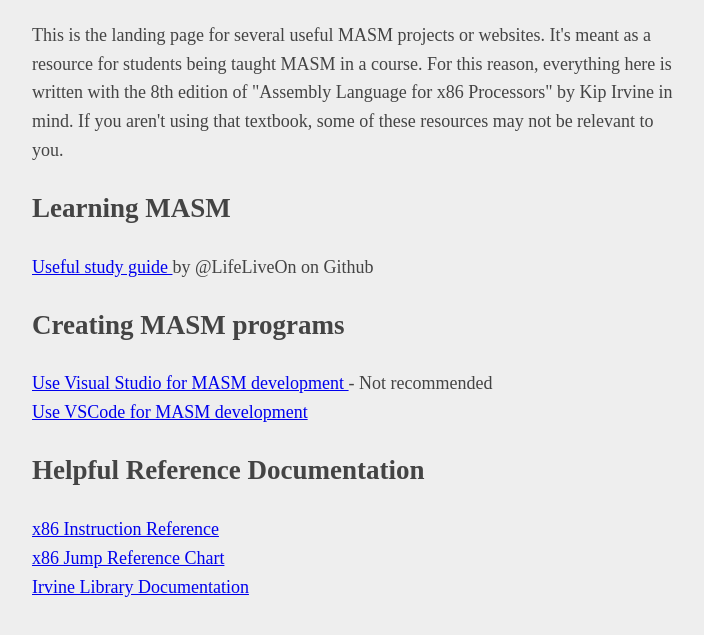
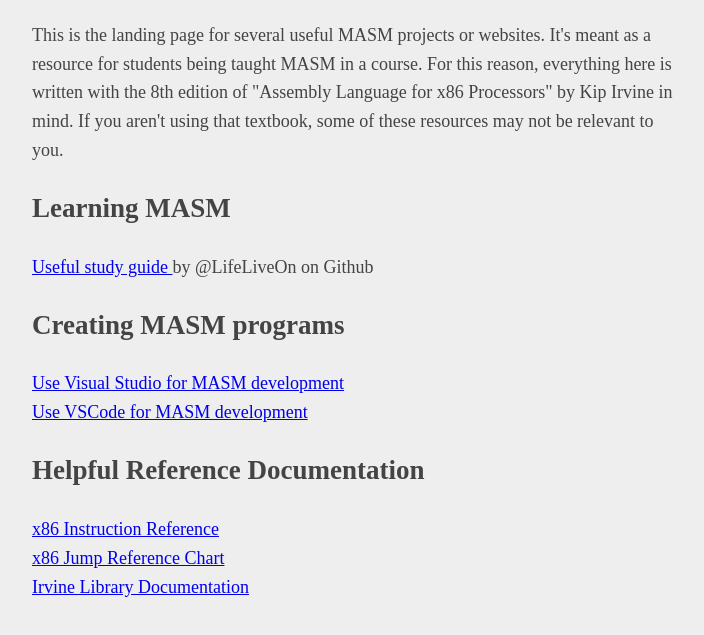
Before and after one commit to Arian04/masm-tools-web, a plain HTML site: page root/index.html in a window 1280 px wide. Shown: the part 101-736 px from the top of the page, without its empty margins (283-987 px from the left). Drawn offline with Linux system fonts and the light colour scheme.

Commit message:
remove "not recommended" label next to Visual Studio
it's part of the Collin curriculum so I think it's confusing to put my personal opinion here

```diff
--- a/root/index.html
+++ b/root/index.html
@@ -25,7 +25,7 @@
     <a href="https://www.wikihow.com/Use-MASM-in-Visual-Studio-2022">
       Use Visual Studio for MASM development
     </a>
-    - Not recommended
+
     <br />
     <a href="https://github.com/Arian04/vscode-masm">
       Use VSCode for MASM development
```
